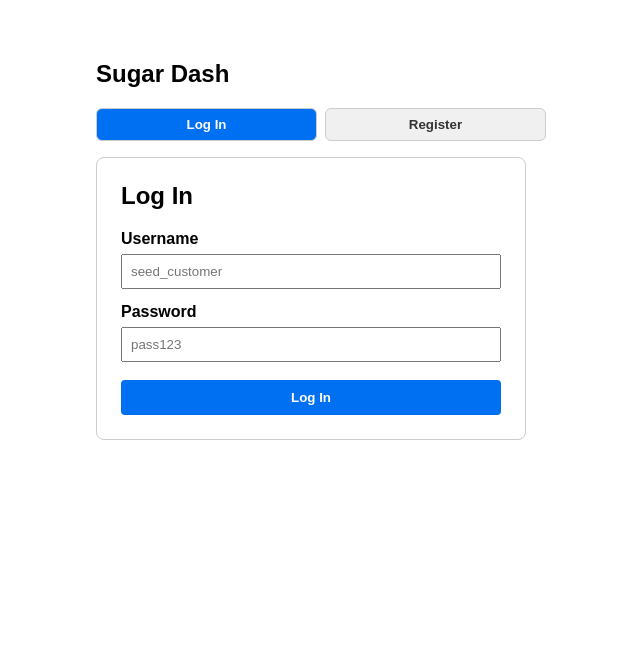
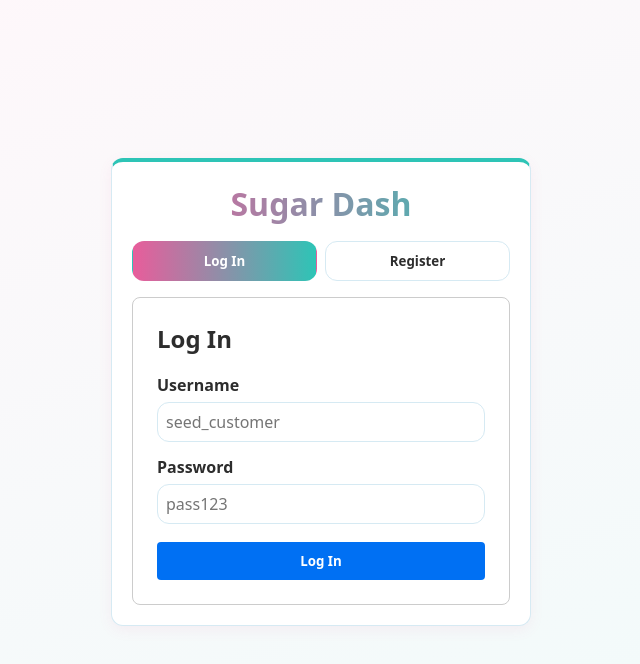
Before and after one commit to chrisalexan06/MergeConflicts_HI, a React (Vite) app in the folder my-app/client/: page /customer in a window 1280 px wide. Shown: the top 664 px of the page, without its empty margins (319-959 px from the left). Built offline with nearby package versions, Linux system fonts and the light colour scheme.

Commit message:
Added React Router Library + Restaurant Dashboard UI

```diff
--- a/my-app/client/package.json
+++ b/my-app/client/package.json
@@ -11,7 +11,8 @@
   },
   "dependencies": {
     "react": "^19.2.8",
-    "react-dom": "^19.2.8"
+    "react-dom": "^19.2.8",
+    "react-router-dom": "^7.18.4"
   },
   "devDependencies": {
     "@eslint/js": "^10.0.1",
--- a/my-app/client/src/App.tsx
+++ b/my-app/client/src/App.tsx
@@ -1,4 +1,5 @@
 import { useState } from 'react';
+import { Routes, Route, Link, Navigate, useNavigate } from 'react-router-dom';
 import { RegistrationPanel } from './components/REG/RegistrationPanel';
 import { LoginPanel } from './components/REG/LoginPanel';
 import { CurrentUserPanel } from './components/REG/CurrentUserPanel';
@@ -13,18 +14,20 @@ interface SignedInAccount {
 }
 
 export function App() {
-  // 1. All useState hooks grouped at the top
   const [feedback, setFeedback] = useState<{ message: string; isError: boolean } | null>(null);
   const [authTab, setAuthTab] = useState<'login' | 'register'>('login');
   const [currentUser, setCurrentUser] = useState<SignedInAccount | null>(null);
   const [token, setToken] = useState<string | null>(localStorage.getItem('sessionToken'));
-  const [showRestaurantTest, setShowRestaurantTest] = useState(false);
+  const navigate = useNavigate(); // lets us jump to a page from code
 
-  // 2. Handlers declared after the state setters exist
+  // Each role has its own home page
+  const homeFor = (role: string) => (role === 'restaurant' ? '/restaurant' : '/customer');
+
   const handleLoginSuccess = (account: SignedInAccount, sessionToken: string) => {
     setCurrentUser(account);
     setToken(sessionToken);
     setFeedback({ message: `Logged in as ${account.accountName} (${account.role})`, isError: false });
+    navigate(homeFor(account.role)); // go straight to the right page
   };
 
   const handleLogout = () => {
@@ -32,89 +35,35 @@ export function App() {
     setToken(null);
     localStorage.removeItem('sessionToken');
     setFeedback({ message: 'Successfully logged out.', isError: false });
+    navigate('/');
   };
 
-  // 3. Clean JSX without stray closing tags
-  return (
-    <div style={{ padding: '32px', fontFamily: 'sans-serif', maxWidth: '450px', margin: '0 auto' }}>
-      <h2>Sugar Dash</h2>
+  const alertBox = feedback && (
+    <div className={`alert ${feedback.isError ? 'alert-error' : 'alert-success'}`}>
+      {feedback.message}
+    </div>
+  );
 
-      {feedback && (
-        <div
-          style={{
-            padding: '12px',
-            marginBottom: '16px',
-            borderRadius: '6px',
-            backgroundColor: feedback.isError ? '#ffeef0' : '#e6ffed',
-            color: feedback.isError ? '#d73a49' : '#22863a',
-            border: `1px solid ${feedback.isError ? '#f97583' : '#34d058'}`,
-            fontSize: '14px',
-          }}
-        >
-          {feedback.message}
-        </div>
-      )}
+  // ---------- NOT LOGGED IN: only the login/register screen ----------
+  if (!currentUser || !token) {
+    return (
+      <div className="auth-page">
+        <div className="card auth-card">
+          <h1 className="brand">Sugar Dash</h1>
+          {alertBox}
 
-      {currentUser && token ? (
-        <>
-          <CurrentUserPanel
-            account={currentUser}
-            token={token}
-            onLogout={handleLogout}
-          />
-          {currentUser.role === 'restaurant' ? (
-            <RestaurantDashboard token={token} />
-          ) : currentUser.role === 'customer' && showRestaurantTest ? (
-            <>
-              <button type="button" onClick={() => setShowRestaurantTest(false)}>
-                Back to account
-              </button>
-              <CustomerOrders token={token} />
-            </>
-          ) : currentUser.role === 'customer' ? (
-            <button type="button" onClick={() => setShowRestaurantTest(true)}>
-              View restaurants and menus (R-ORD-01)
-            </button>
-          ) : null}
-        </>
-      ) : (
-        <div>
-          <div style={{ display: 'flex', gap: '8px', marginBottom: '16px' }}>
+          <div className="auth-tabs">
             <button
               type="button"
-              onClick={() => {
-                setAuthTab('login');
-                setFeedback(null);
-              }}
-              style={{
-                flex: 1,
-                padding: '8px 12px',
-                borderRadius: '6px',
-                border: '1px solid #ccc',
-                backgroundColor: authTab === 'login' ? '#0070f3' : '#f0f0f0',
-                color: authTab === 'login' ? '#fff' : '#333',
-                fontWeight: 600,
-                cursor: 'pointer',
-              }}
+              className={`tab ${authTab === 'login' ? 'active' : ''}`}
+              onClick={() => { setAuthTab('login'); setFeedback(null); }}
             >
               Log In
             </button>
             <button
               type="button"
-              onClick={() => {
-                setAuthTab('register');
-                setFeedback(null);
-              }}
-              style={{
-                flex: 1,
-                padding: '8px 12px',
-                borderRadius: '6px',
-                border: '1px solid #ccc',
-                backgroundColor: authTab === 'register' ? '#0070f3' : '#f0f0f0',
-                color: authTab === 'register' ? '#fff' : '#333',
-                fontWeight: 600,
-                cursor: 'pointer',
-              }}
+              className={`tab ${authTab === 'register' ? 'active' : ''}`}
+              onClick={() => { setAuthTab('register'); setFeedback(null); }}
             >
               Register
             </button>
@@ -135,8 +84,33 @@ export function App() {
             />
           )}
         </div>
-      )}
-    </div>
+      </div>
+    );
+  }
+
+  // ---------- LOGGED IN: navbar + pages ----------
+  return (
+    <>
+      <nav className="navbar">
+        <strong className="navbar-brand">Sugar Dash</strong>
+        {currentUser.role === 'customer' && <Link to="/customer">Restaurants &amp; Orders</Link>}
+        {currentUser.role === 'restaurant' && <Link to="/restaurant">Restaurant Orders</Link>}
+        <CurrentUserPanel account={currentUser} token={token} onLogout={handleLogout} />
+      </nav>
+
+      <div className="container">
+        <Routes>
+          {currentUser.role === 'customer' && (
+            <Route path="/customer" element={<CustomerOrders token={token} />} />
+          )}
+          {currentUser.role === 'restaurant' && (
+            <Route path="/restaurant" element={<RestaurantDashboard token={token} />} />
+          )}
+          {/* Anything else (including "/") goes to this role's home page */}
+          <Route path="*" element={<Navigate to={homeFor(currentUser.role)} replace />} />
+        </Routes>
+      </div>
+    </>
   );
 }
 
--- a/my-app/client/src/components/REG/CurrentUserPanel.tsx
+++ b/my-app/client/src/components/REG/CurrentUserPanel.tsx
@@ -11,81 +11,13 @@ export interface CurrentUserPanelProps {
   onLogout: () => void;
 }
 
-export const CurrentUserPanel: React.FC<CurrentUserPanelProps> = ({ account, token, onLogout }) => {
+export const CurrentUserPanel: React.FC<CurrentUserPanelProps> = ({ account, onLogout }) => {
   return (
-    <div
-      style={{
-        border: '1px solid #e1e4e8',
-        borderRadius: '8px',
-        padding: '20px',
-        backgroundColor: '#f6f8fa',
-        boxShadow: '0 2px 4px rgba(0,0,0,0.05)',
-      }}
-    >
-      <h3 style={{ marginTop: 0, marginBottom: '12px', color: '#24292e' }}>
-        Active Session
-      </h3>
-
-      <div style={{ marginBottom: '8px', fontSize: '14px' }}>
-        <strong>Username:</strong> {account.accountName}
-      </div>
-
-      <div style={{ marginBottom: '8px', fontSize: '14px' }}>
-        <strong>Role:</strong>{' '}
-        <span
-          style={{
-            backgroundColor: '#0366d6',
-            color: '#fff',
-            padding: '2px 8px',
-            borderRadius: '12px',
-            fontSize: '12px',
-            textTransform: 'capitalize',
-          }}
-        >
-          {account.role}
-        </span>
-      </div>
-
-      {account.email && (
-        <div style={{ marginBottom: '8px', fontSize: '14px' }}>
-          <strong>Email:</strong> {account.email}
-        </div>
-      )}
-
-      <div
-        style={{
-          marginTop: '12px',
-          marginBottom: '16px',
-          padding: '8px',
-          backgroundColor: '#fff',
-          border: '1px solid #e1e4e8',
-          borderRadius: '4px',
-          fontSize: '12px',
-          fontFamily: 'monospace',
-          wordBreak: 'break-all',
-          color: '#586069',
-        }}
-      >
-        <strong>Session Token:</strong>
-        <br />
-        {token}
-      </div>
-
-      <button
-        type="button"
-        onClick={onLogout}
-        style={{
-          width: '100%',
-          padding: '10px',
-          backgroundColor: '#d73a49',
-          color: '#ffffff',
-          border: 'none',
-          borderRadius: '6px',
-          fontWeight: 600,
-          cursor: 'pointer',
-        }}
-      >
-        Log Out
+    <div className="navbar-user">
+      <span>{account.accountName}</span>
+      <span className="badge role-badge">{account.role}</span>
+      <button type="button" className="btn btn-secondary" onClick={onLogout}>
+        Log out
       </button>
     </div>
   );
--- a/my-app/client/src/index.css
+++ b/my-app/client/src/index.css
@@ -0,0 +1,205 @@
+:root {
+  --primary: #e85d9b;
+  --primary-dark: #c9437f;
+  --primary-light: #ffe3ef;
+
+  --accent: #2ec4b6;
+  --accent-dark: #1a9e92;
+  --accent-light: #d9f5f2;
+
+  --background: #fff7fa;
+  --card: #ffffff;
+  --text: #2d2d2d;
+  --muted: #7f868a;
+  --border: #d6eaf3;
+  --radius: 12px;
+}
+
+* { box-sizing: border-box; }
+
+body {
+  margin: 0;
+  color: var(--text);
+  font-family: system-ui, "Segoe UI", sans-serif;
+  background: linear-gradient(160deg, var(--background) 0%, #f0fbfa 100%);
+  min-height: 100vh;
+}
+
+.container { max-width: 960px; margin: 0 auto; padding: 24px; }
+
+h1, h2, h3 { margin-top: 0; }
+
+.card {
+  background: var(--card);
+  border: 1px solid var(--border);
+  border-top: 4px solid var(--accent);   /* turquoise stripe */
+  border-radius: var(--radius);
+  padding: 20px;
+  margin-bottom: 16px;
+  box-shadow: 0 4px 14px rgba(232, 93, 155, 0.08);
+}
+
+.btn,
+button {
+  font-family: inherit;
+}
+
+.btn {
+  background: var(--accent);
+  color: white;
+  border: none;
+  border-radius: var(--radius);
+  padding: 10px 18px;
+  cursor: pointer;
+  font-size: 0.95rem;
+  font-weight: 600;
+  transition: background 0.15s, transform 0.05s;
+}
+
+.btn:hover { background: var(--accent-dark); }
+.btn:active { transform: scale(0.97); }
+.btn:disabled { background: #ddd; color: #999; cursor: not-allowed; }
+
+.btn-secondary {
+  background: white;
+  color: var(--primary-dark);
+  border: 1px solid var(--primary);
+}
+.btn-secondary:hover { background: var(--primary-light); }
+.btn-secondary:disabled { background: #f4f4f4; color: #aaa; border-color: #ddd; }
+
+input, select, textarea {
+  width: 100%;
+  padding: 10px 12px;
+  border: 1px solid var(--border);
+  border-radius: var(--radius);
+  font-size: 1rem;
+  font-family: inherit;
+  background: white;
+}
+input:focus, select:focus, textarea:focus {
+  outline: none;
+  border-color: var(--accent);
+  box-shadow: 0 0 0 3px var(--accent-light);
+}
+
+label { display: block; font-weight: 600; margin-bottom: 4px; }
+
+.table-wrap { overflow-x: auto; }
+
+table { width: 100%; border-collapse: collapse; }
+
+th {
+  text-align: left;
+  padding: 10px;
+  background: var(--primary-light);
+  color: var(--primary-dark);
+  border-bottom: 2px solid var(--accent);
+}
+th:first-child { border-top-left-radius: 8px; }
+th:last-child  { border-top-right-radius: 8px; }
+
+td {
+  text-align: left;
+  padding: 10px;
+  border-bottom: 1px solid var(--border);
+}
+tr:hover td { background: #f8fffe; }
+
+.actions { display: flex; gap: 8px; flex-wrap: wrap; }
+
+.navbar {
+  display: flex;
+  gap: 16px;
+  align-items: center;
+  padding: 14px 24px;
+  background: linear-gradient(90deg, var(--primary), var(--accent));
+  box-shadow: 0 2px 10px rgba(0, 0, 0, 0.12);
+}
+.navbar a {
+  color: white;
+  text-decoration: none;
+  font-weight: 600;
+  padding: 6px 12px;
+  border-radius: 999px;
+}
+.navbar a:hover { background: rgba(255, 255, 255, 0.25); }
+.navbar-brand { color: white; margin-right: 12px; font-size: 1.2rem; }
+
+.auth-page {
+  min-height: 100vh;
+  display: flex;
+  align-items: center;
+  justify-content: center;
+  padding: 24px;
+}
+.auth-card { width: 100%; max-width: 420px; }
+
+.brand {
+  text-align: center;
+  margin: 0 0 16px;
+  /* pink-to-turquoise gradient text */
+  background: linear-gradient(90deg, var(--primary), var(--accent));
+  -webkit-background-clip: text;
+  background-clip: text;
+  color: transparent;
+}
+
+.auth-tabs { display: flex; gap: 8px; margin-bottom: 16px; }
+.tab {
+  flex: 1;
+  padding: 10px;
+  border: 1px solid var(--border);
+  border-radius: var(--radius);
+  background: white;
+  color: var(--text);
+  font-weight: 600;
+  cursor: pointer;
+}
+.tab:hover { border-color: var(--accent); }
+.tab.active {
+  background: linear-gradient(90deg, var(--primary), var(--accent));
+  color: white;
+  border-color: transparent;
+}
+
+.alert {
+  padding: 12px;
+  margin-bottom: 16px;
+  border-radius: 8px;
+  font-size: 0.9rem;
+}
+.alert-error   { background: #ffeef0; color: #d73a49; border: 1px solid #f97583; }
+.alert-success { background: var(--accent-light); color: #137a70; border: 1px solid var(--accent); }
+
+.page-title { color: var(--primary-dark); }
+.muted { color: var(--muted); }
+
+.badge {
+  display: inline-block;
+  padding: 4px 10px;
+  border-radius: 999px;
+  font-size: 0.8rem;
+  font-weight: 600;
+  text-transform: capitalize;
+  background: #eee;
+  color: #555;
+}
+.badge-placed    { background: #fff3cd; color: #8a6d00; }
+.badge-accepted  { background: var(--primary-light); color: var(--primary-dark); }
+.badge-preparing { background: #ffe4cc; color: #b45309; }
+.badge-ready     { background: var(--accent-light); color: var(--accent-dark); }
+.badge-picked_up,
+.badge-delivered { background: #d1fae5; color: #047857; }
+.badge-cancelled,
+.badge-rejected  { background: #fee2e2; color: #b91c1c; }
+
+.navbar-user {
+  margin-left: auto;
+  display: flex;
+  align-items: center;
+  gap: 10px;
+  color: white;
+  font-weight: 600;
+}
+.role-badge { background: rgba(255, 255, 255, 0.25); color: white; }
--- a/my-app/client/src/main.tsx
+++ b/my-app/client/src/main.tsx
@@ -1,11 +1,14 @@
 //Starts React and renders App
 import { StrictMode } from "react";
 import { createRoot } from "react-dom/client";
+import { BrowserRouter } from "react-router-dom";
 import App from "./App";
 import "./index.css";
 
 createRoot(document.getElementById("root")!).render(
-  <StrictMode>
-    <App />
-  </StrictMode>
+  <BrowserRouter>
+    <StrictMode>
+      <App />
+    </StrictMode>
+  </BrowserRouter>
 );
--- a/my-app/client/src/pages/RestaurantDashboard.tsx
+++ b/my-app/client/src/pages/RestaurantDashboard.tsx
@@ -58,12 +58,15 @@ export default function RestaurantDashboard({ token }: RestaurantDashboardProps)
 	}
 
 	return (
-		<section aria-labelledby="restaurant-orders-heading">
-			<h2 id="restaurant-orders-heading">Restaurant orders</h2>
-			{loading && <p>Loading orders...</p>}
-			{error && <p role="alert">{error}</p>}
-			{!loading && orders.length === 0 && <p>No orders for this restaurant.</p>}
+		<section aria-labelledby="restaurant-orders-heading" className="card">
+			<h2 id="restaurant-orders-heading" className="page-title">Restaurant Orders</h2>
+
+			{loading && <p className="muted">Loading Orders...</p>}
+			{error && <div role="alert" className="alert alert-error">{error}</div>}
+			{!loading && orders.length === 0 && <p className="muted">No orders for this restaurant.</p>}
+
 			{!loading && orders.length > 0 && (
+			<div className="table-wrap">
 				<table>
 				<thead>
 					<tr>
@@ -78,27 +81,33 @@ export default function RestaurantDashboard({ token }: RestaurantDashboardProps)
 				<tbody>
 					{orders.map((order) => (
 					<tr key={order.orderId}>
-								<td>{order.orderId}</td>
+						<td>#{order.orderId}</td>
 						<td>{new Date(order.createdAt).toLocaleString()}</td>
 						<td>{order.items.map((item) => `${item.quantity} x ${item.itemName}`).join(', ')}</td>
-								<td>{order.total.toFixed(2)}</td>
-								<td>{order.orderStatus}</td>
+						<td>${order.total.toFixed(2)}</td>
 						<td>
+						<span className={`badge badge-${order.orderStatus}`}>{order.orderStatus}</span>
+						</td>
+						<td>
+						<div className="actions">
 							{(actionsByStatus[order.orderStatus] ?? []).map((action) => (
 							<button
 								key={action}
 								type="button"
+								className={action === 'cancel' ? 'btn btn-secondary' : 'btn'}
 								disabled={updatingOrderId === order.orderId}
 								onClick={() => void handleAction(order.orderId, action)}
 							>
 								{actionLabels[action]}
 							</button>
 							))}
+						</div>
 						</td>
 					</tr>
 					))}
 				</tbody>
 				</table>
+			</div>
 			)}
 		</section>
 	);
```
Also changed, not shown: 1 other file (tests, documents, lock files or other folders). Lines whose indentation alone changed are shown as unchanged.
